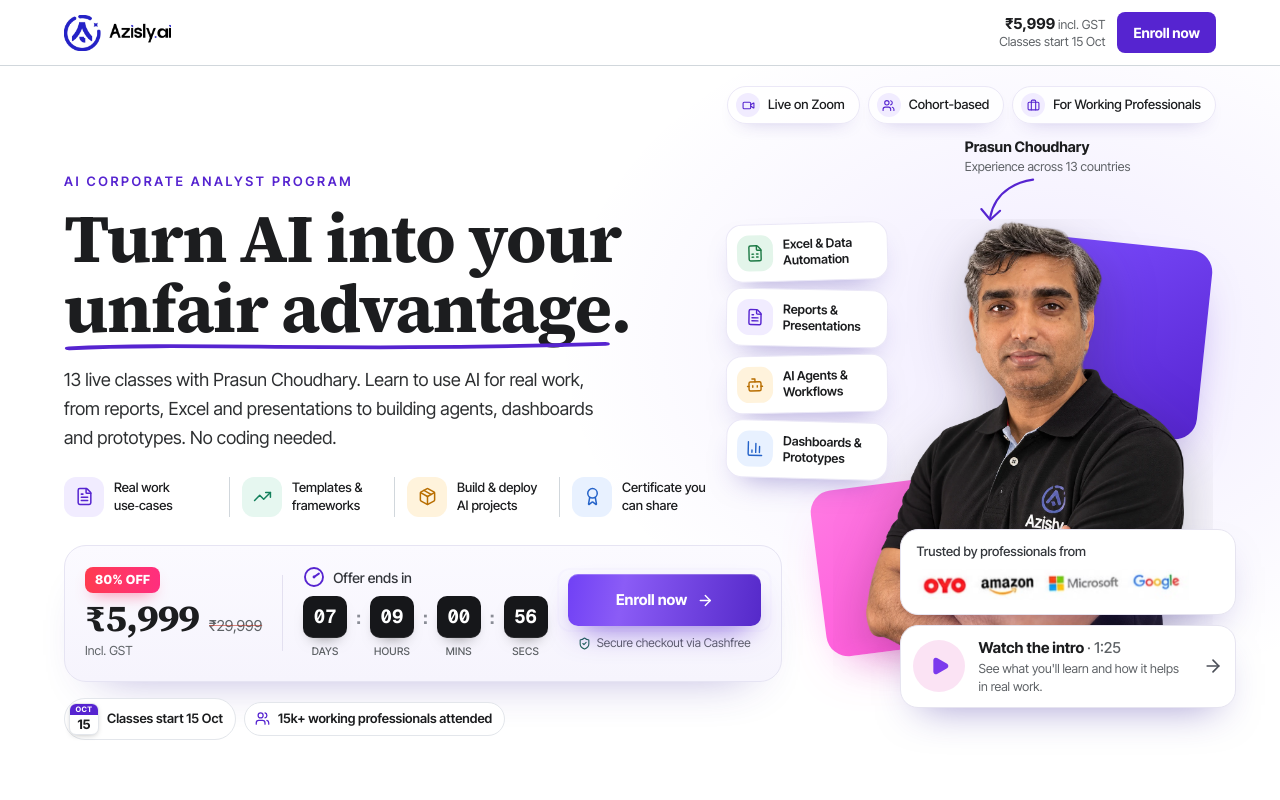
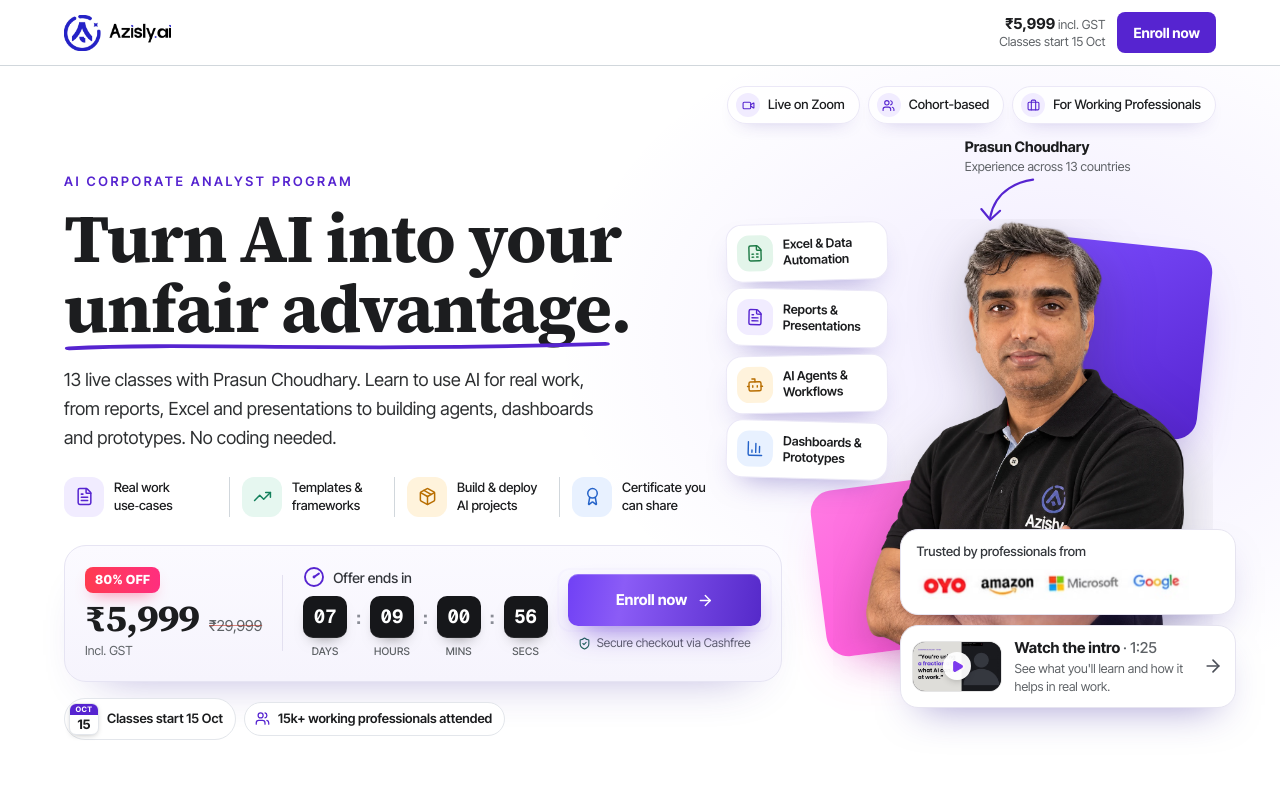
Before and after one commit to katkarpranav2004/azisly-course-landing, a Next.js app: page /corporate in a window 1280 px wide. Shown: the top 800 px of the page. Built offline with nearby package versions, Linux system fonts and the light colour scheme; a web font is replaced by a local one.

Commit message:
Fix the intro player hiding under the header; add the title card as thumbnail and poster
The overlay is now rendered into document.body so it covers the whole screen. The strip shows the
title card as its thumbnail and the video uses it as its poster.

```diff
--- a/src/components/course/IntroVideo.tsx
+++ b/src/components/course/IntroVideo.tsx
@@ -1,18 +1,29 @@
 "use client";
 
-import { useCallback, useEffect, useRef, useState } from "react";
+import { useCallback, useEffect, useRef, useState, useSyncExternalStore } from "react";
+import { createPortal } from "react-dom";
+import Image from "next/image";
 import { AnimatePresence, motion } from "framer-motion";
 import { ArrowRight, Play, X } from "lucide-react";
 import { introVideo } from "@/content/shared";
 import { CTA } from "@/content/course";
 
+const noop = () => () => {};
+/** False in the server HTML and during hydration, true once the client has taken over. */
+const useHydrated = () => useSyncExternalStore(noop, () => true, () => false);
+
 /**
  * "Watch the intro" strip for the hero, plus the overlay player it opens.
  * The video is only fetched once the overlay opens (preload="metadata" until then), so it costs the
  * page nothing on load. Esc, the backdrop and the close button all close it; focus returns to the strip.
+ *
+ * The overlay is rendered into document.body through a portal. Inside the hero it would sit in an
+ * animated (transformed) box, which makes position:fixed relative to that box instead of the screen
+ * and puts it under the sticky header.
  */
 export default function IntroVideo({ onEnroll }: { onEnroll: () => void }) {
   const [open, setOpen] = useState(false);
+  const hydrated = useHydrated();
   const opener = useRef<HTMLButtonElement>(null);
   const closeBtn = useRef<HTMLButtonElement>(null);
   const video = useRef<HTMLVideoElement>(null);
@@ -49,9 +60,13 @@ export default function IntroVideo({ onEnroll }: { onEnroll: () => void }) {
         className="group flex w-full items-center gap-3.5 rounded-[18px] border border-[#e6e4f0] bg-white p-3 text-left shadow-[0_18px_40px_-20px_rgba(60,40,160,.5)]"
         aria-haspopup="dialog"
       >
-        <span className="relative flex h-[52px] w-[52px] shrink-0 items-center justify-center rounded-full bg-[#fbe3f4]">
-          <span aria-hidden className="absolute inset-0 rounded-full bg-[#ff6fd8] opacity-30 motion-safe:animate-ping" />
-          <Play size={20} fill="currentColor" className="relative ml-0.5 text-[#7c3aed]" />
+        <span className="relative aspect-video w-[88px] shrink-0 overflow-hidden rounded-xl bg-[#1f2026] ring-1 ring-black/10">
+          <Image src={introVideo.poster} alt="" fill sizes="88px" className="object-cover" />
+          <span className="absolute inset-0 flex items-center justify-center bg-black/10">
+            <span className="flex h-7 w-7 items-center justify-center rounded-full bg-white/95 shadow-md">
+              <Play size={13} fill="currentColor" className="ml-0.5 text-[#7c3aed]" />
+            </span>
+          </span>
         </span>
         <span className="min-w-0 flex-1 leading-snug">
           <span className="block text-[15px] font-bold text-foreground">
@@ -62,6 +77,8 @@ export default function IntroVideo({ onEnroll }: { onEnroll: () => void }) {
         <ArrowRight size={20} className="shrink-0 text-[#4b4f58] transition-transform group-hover:translate-x-1" />
       </motion.button>
 
+      {hydrated &&
+        createPortal(
       <AnimatePresence>
         {open && (
           <motion.div
@@ -96,6 +113,7 @@ export default function IntroVideo({ onEnroll }: { onEnroll: () => void }) {
               <video
                 ref={video}
                 src={introVideo.src}
+                poster={introVideo.poster}
                 controls
                 autoPlay
                 playsInline
@@ -120,7 +138,9 @@ export default function IntroVideo({ onEnroll }: { onEnroll: () => void }) {
             </motion.div>
           </motion.div>
         )}
-      </AnimatePresence>
+      </AnimatePresence>,
+          document.body
+        )}
     </>
   );
 }
--- a/src/content/shared.ts
+++ b/src/content/shared.ts
@@ -175,6 +175,8 @@ export const trustedBy = {
 /** The intro video opened from the hero ("Watch the intro"). Drop a new file at the same path to replace it. */
 export const introVideo = {
   src: "/video/intro.mp4",
+  /** thumbnail: shown in the strip and as the player's poster before the video starts */
+  poster: "/video/intro-poster.webp",
   length: "1:25",
   title: "Watch the intro",
   caption: "See what you'll learn and how it helps in real work.",
```
Also changed, not shown: public/video/intro-poster.webp (added).
